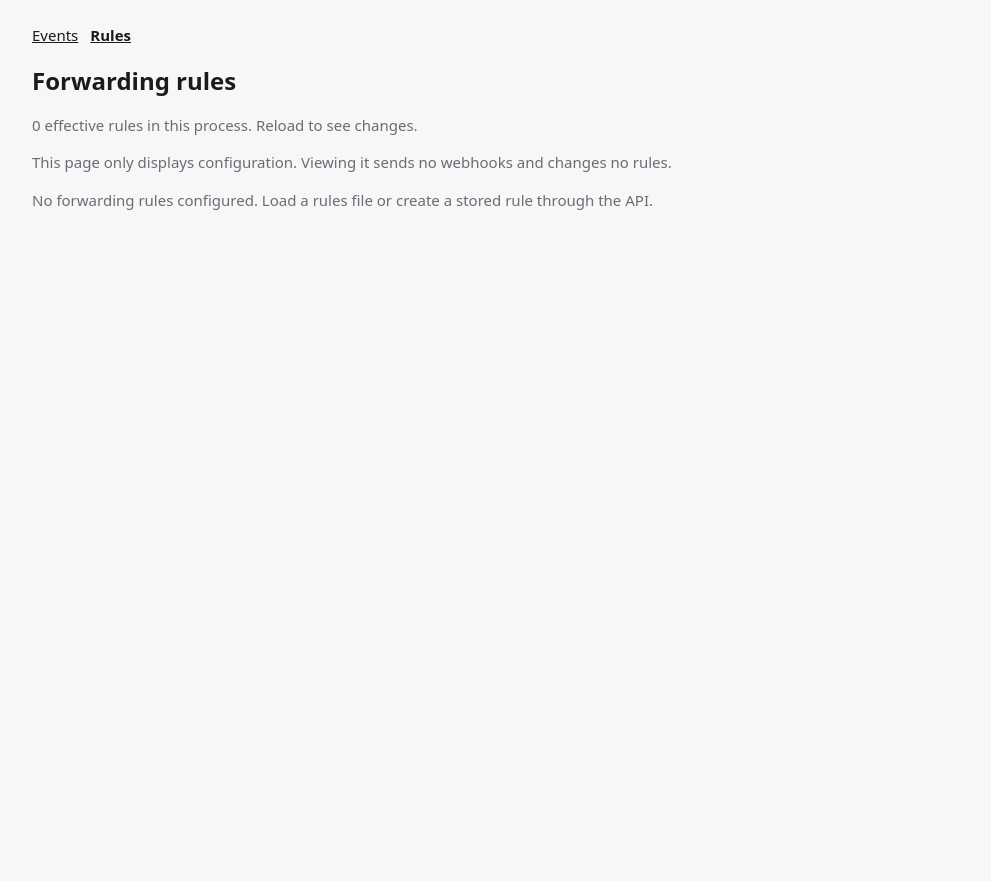
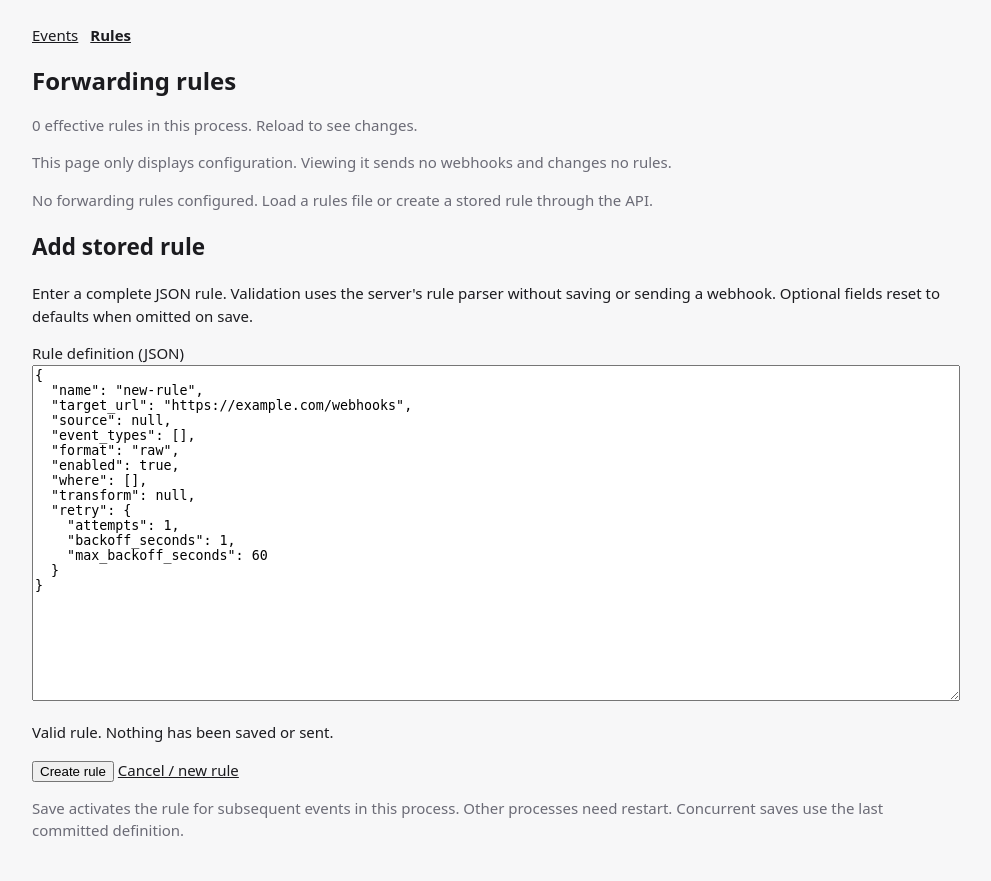
Before and after one commit to chinmaya-chhatre/hookscope-prod, a FastAPI app: page /rules in a window 1280 px wide. Shown: the whole page, without its empty margins (144-1135 px from the left). Before the commit the page ends 210 px from the top, so only its background shows below. Run offline with FastAPI, Linux system fonts and the light colour scheme; data that the repository does not hold is empty.

Commit message:
P4.09: Add a rule editor with live server validation

```diff
--- a/hookscope/main.py
+++ b/hookscope/main.py
@@ -682,7 +682,7 @@ def create_app(
             raise ApiError(409, "rule_read_only", "file rules cannot be changed through the API")
 
     @app.put(
-        "/api/rules/{name}",
+        "/api/rules/{name:path}",
         tags=["forwarding"],
         summary="Replace a stored forwarding rule",
         response_model=RuleOut,
@@ -709,7 +709,7 @@ def create_app(
             return rule.to_dict()
 
     @app.delete(
-        "/api/rules/{name}",
+        "/api/rules/{name:path}",
         tags=["forwarding"],
         summary="Delete a stored forwarding rule",
         response_model=RuleDeleteOut,
@@ -723,6 +723,34 @@ def create_app(
                 raise ApiError(404, "rule_not_found", "stored rule not found")
             rules = [rule for rule in rules if rule.name != name]
             return {"name": name, "deleted": True}
+
+    @app.post(
+        "/api/rule-validation",
+        tags=["forwarding"],
+        summary="Validate a rule without saving or sending",
+        response_model=RuleOut,
+        response_model_exclude_unset=True,
+        responses=error_responses(404, 409, 422),
+    )
+    def validate_rule(payload: Annotated[dict, Body()], edit: str | None = None) -> dict:
+        with rule_lock:
+            if explicit_rules:
+                raise ApiError(409, "rules_override", "rules are explicitly managed by the application")
+            if not isinstance(payload.get("name"), str) or not payload["name"].strip():
+                raise ApiError(422, "invalid_rule", "an explicit nonempty rule name is required")
+            try:
+                rule = parse_rules([payload])[0]
+            except (InvalidRuleError, TypeError) as exc:
+                raise ApiError(422, "invalid_rule", str(exc)) from exc
+            if edit is not None:
+                require_mutable_rule(edit)
+                if rule.name != edit:
+                    raise ApiError(422, "invalid_rule", "renaming is not supported")
+                if not any(existing.name == edit for existing in rules):
+                    raise ApiError(404, "rule_not_found", "stored rule not found")
+            elif any(existing.name == rule.name for existing in rules):
+                raise ApiError(409, "rule_exists", "a rule with this name already exists")
+            return rule.to_dict()
 
     @app.post(
         "/api/purge",
@@ -816,7 +844,7 @@ def create_app(
         summary="Forwarding rules dashboard",
         response_class=HTMLResponse,
     )
-    def rules_page(request: Request) -> HTMLResponse:
+    def rules_page(request: Request, edit: str | None = None) -> HTMLResponse:
         # A single reference keeps the rendered page consistent during API updates.
         snapshot = rules
         entries = [
@@ -829,10 +857,22 @@ def create_app(
             }
             for rule in snapshot
         ]
+        selected = next((rule for rule in snapshot if rule.name == edit), None)
+        if edit is not None:
+            require_mutable_rule(edit)
+            if selected is None:
+                raise ApiError(404, "rule_not_found", "stored rule not found")
+        definition = selected.to_dict() if selected else {
+            "name": "new-rule", "target_url": "https://example.com/webhooks",
+            "source": None, "event_types": [], "format": "raw", "enabled": True,
+            "where": [], "transform": None,
+            "retry": {"attempts": 1, "backoff_seconds": 1, "max_backoff_seconds": 60},
+        }
         return TEMPLATES.TemplateResponse(
             request,
             "rules.html",
-            {"rule_entries": entries, "transform_rules": {}},
+            {"rule_entries": entries, "transform_rules": {}, "can_create": not explicit_rules,
+             "editing": edit, "editor_definition": definition},
         )
 
     @app.get(
--- /dev/null
+++ b/hookscope/templates/_rule_editor.html
@@ -0,0 +1,87 @@
+<script>
+(() => {
+  const form = document.getElementById("rule-editor");
+  if (!form) return;
+  const input = document.getElementById("rule-json");
+  const status = document.getElementById("rule-status");
+  const save = document.getElementById("rule-save");
+  let revision = 0;
+  let timer;
+  let busy = false;
+  let validated = null;
+  const edit = form.dataset.mode === "edit" ? form.dataset.editing : null;
+  const validationUrl = "/api/rule-validation" + (edit === null ? "" : "?edit=" + encodeURIComponent(edit));
+  function show(message) { status.textContent = message; }
+  async function validate(version) {
+    const source = input.value;
+    let payload;
+    try {
+      payload = JSON.parse(source);
+      if (!payload || Array.isArray(payload) || typeof payload !== "object") {
+        throw new Error("Enter one JSON rule object.");
+      }
+    } catch (error) {
+      if (version === revision) show("Invalid JSON: " + error.message);
+      return false;
+    }
+    try {
+      const response = await fetch(validationUrl, {
+        method: "POST", credentials: "same-origin",
+        headers: {"Content-Type": "application/json"}, body: source
+      });
+      const data = await response.json();
+      if (version !== revision) return false;
+      if (!response.ok) {
+        show(data.error?.message || "Validation failed. Check your access and definition.");
+        return false;
+      }
+      validated = source;
+      save.disabled = busy;
+      show("Valid rule. Nothing has been saved or sent.");
+      return true;
+    } catch (error) {
+      if (version === revision) show("Validation unavailable. Your draft is unchanged. Try editing again.");
+      return false;
+    }
+  }
+  input.addEventListener("input", () => {
+    revision++;
+    validated = null;
+    save.disabled = true;
+    show("Checking definition...");
+    clearTimeout(timer);
+    const version = revision;
+    timer = setTimeout(() => validate(version), 300);
+  });
+  form.addEventListener("submit", async event => {
+    event.preventDefault();
+    if (busy || validated !== input.value) return;
+    busy = true;
+    save.disabled = true;
+    input.disabled = true;
+    const source = input.value;
+    try {
+      // Save endpoints revalidate and enforce conflicts even after live validation.
+      const response = await fetch(edit === null ? "/api/rules" : "/api/rules/" + encodeURIComponent(edit), {
+        method: edit === null ? "POST" : "PUT", credentials: "same-origin",
+        headers: {"Content-Type": "application/json"}, body: source
+      });
+      const data = await response.json();
+      if (!response.ok) {
+        show(data.error?.message || "Save failed. Your draft is unchanged.");
+      } else {
+        show("Saved. Reloading rules...");
+        window.location.assign("/rules");
+      }
+    } catch (error) {
+      show("Save could not be confirmed. Check the rules list before retrying; your draft is unchanged.");
+    } finally {
+      busy = false;
+      input.disabled = false;
+      validated = null;
+      save.disabled = true;
+    }
+  });
+  validate(revision);
+})();
+</script>
--- a/hookscope/templates/rules.html
+++ b/hookscope/templates/rules.html
@@ -28,7 +28,31 @@
       <p class="muted">Normalized definition, including predicates and transform when configured:</p>
     </div>
     <pre class="rule-definition">{{ rule | tojson(indent=2) }}</pre>
+    {% if entry.management == 'stored' %}
+    <a href="/rules?edit={{ rule.name | urlencode }}">Edit rule</a>
+    {% endif %}
   </details>
   {% endfor %}
   </section>
+  {% if can_create %}
+  <section aria-labelledby="editor-title">
+    <h2 id="editor-title">{{ 'Edit stored rule' if editing is not none else 'Add stored rule' }}</h2>
+    <p>Enter a complete JSON rule. Validation uses the server's rule parser without saving
+      or sending a webhook. Optional fields reset to defaults when omitted on save.
+      {% if editing is not none %}The rule name cannot be changed.{% endif %}</p>
+    <form id="rule-editor" data-editing="{{ editing if editing is not none else '' }}"
+          data-mode="{{ 'edit' if editing is not none else 'create' }}">
+      <label for="rule-json">Rule definition (JSON)</label>
+      <textarea id="rule-json" rows="22" spellcheck="false" style="width:100%;box-sizing:border-box"
+                aria-describedby="rule-status">{{ editor_definition | tojson(indent=2) }}</textarea>
+      <p id="rule-status" role="status" aria-live="polite">Checking definition...</p>
+      <button id="rule-save" type="submit" disabled>{{ 'Save changes' if editing is not none else 'Create rule' }}</button>
+      <a href="/rules">Cancel / new rule</a>
+    </form>
+    <p class="muted">Save activates the rule for subsequent events in this process.
+      Other processes need restart. Concurrent saves use the last committed definition.</p>
+    <noscript>JavaScript is required for live validation and saving. The administrative API remains available.</noscript>
+  </section>
+  {% endif %}
+  {% include "_rule_editor.html" %}
 {% endblock %}
```
Also changed, not shown: docs/stored-rules.md (+25 -4 lines), tests/rule_editor.test.cjs (added, +103 -0 lines), tests/test_rule_editor.py (added, +110 -0 lines), tests/test_rules_dashboard.py (+2 -2 lines), .github/workflows/ci.yml.
